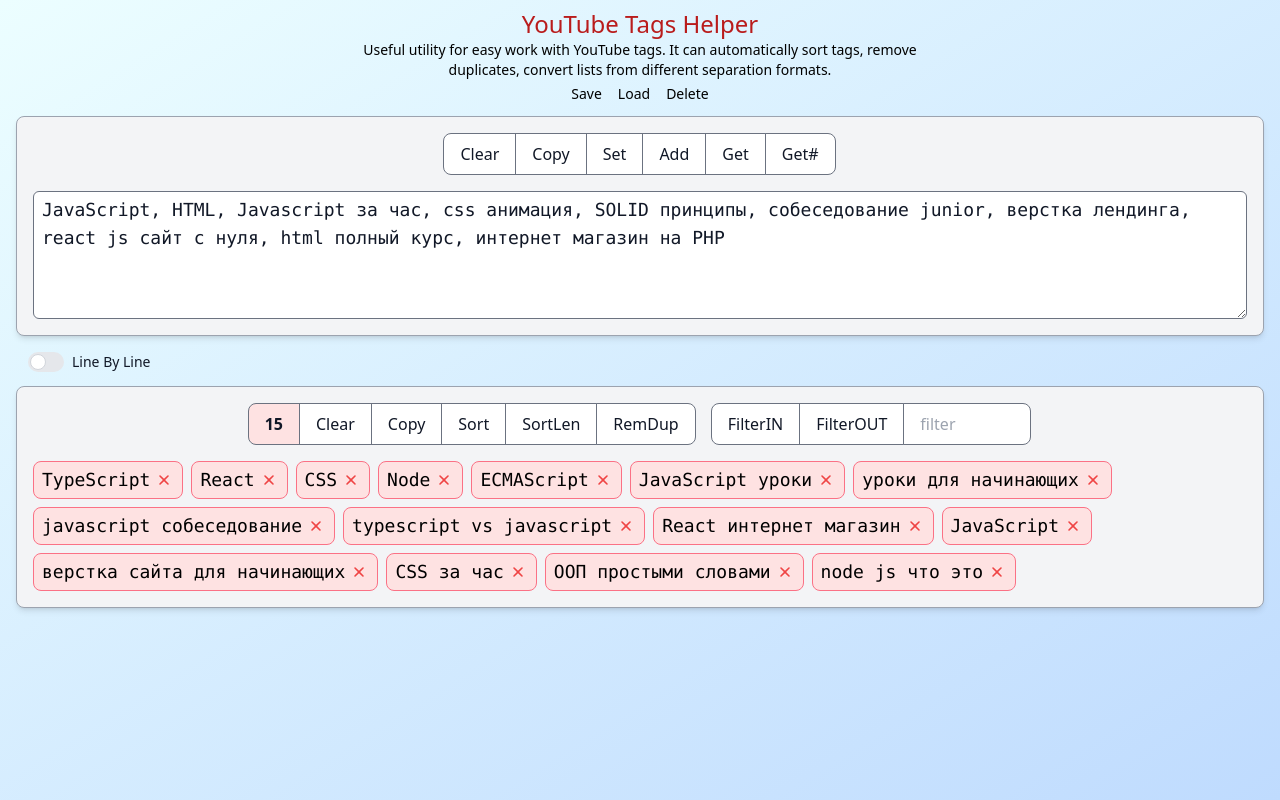
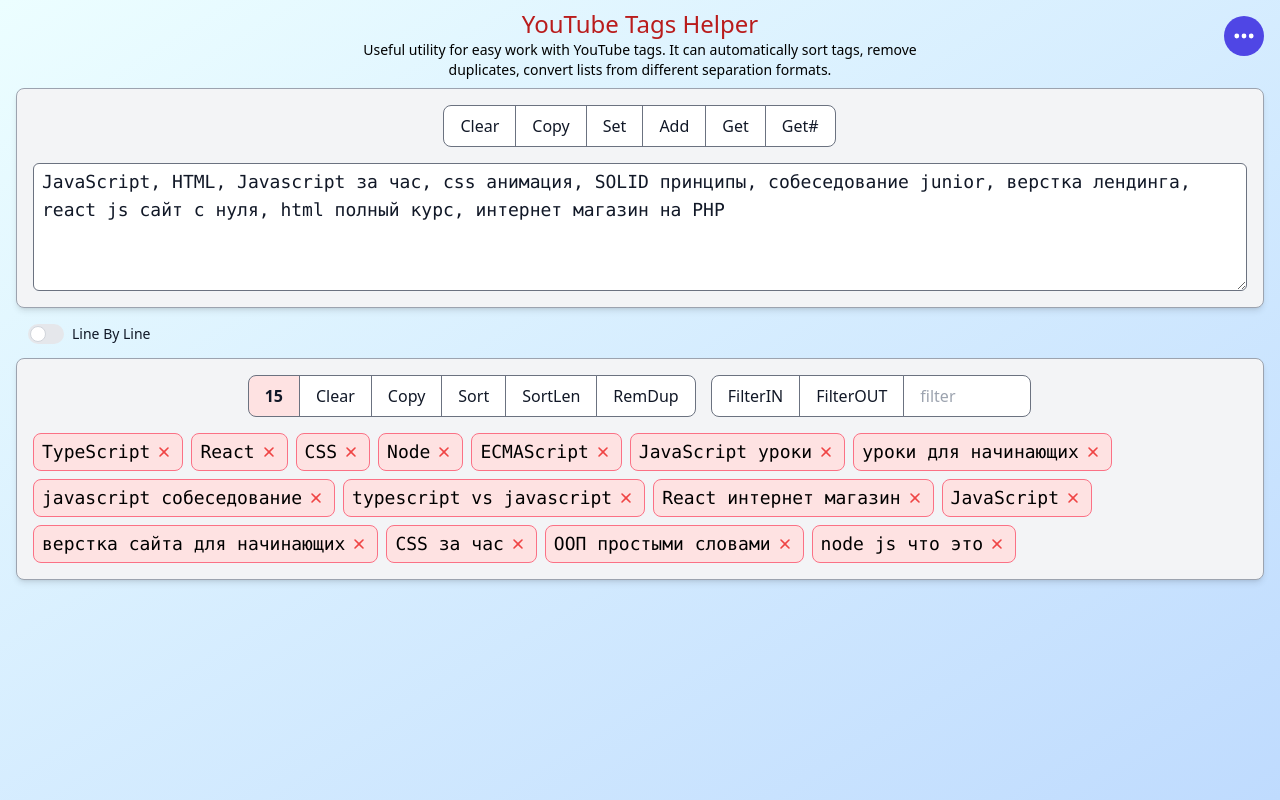
Before and after one commit to devmikealex/YouTube-Tags-Helper, a React (Vite) app: page / in a window 1280 px wide. Built offline with nearby package versions, Linux system fonts and the light colour scheme.

Commit message:
Add SpeedDial

```diff
--- a/src/App.tsx
+++ b/src/App.tsx
@@ -1,9 +1,10 @@
 import './App.css'
-import SaveLoad from './components/SaveLoad'
 import Settings from './components/Settings'
 import TagsInput from './components/TagsInput'
 import TagsOutput from './components/TagsOutput'
 import ToastsList from './components/ToastsList'
+import SpeedDial from './components/SpeedDial'
+import SaveLoad from './components/SaveLoad'
 
 function App() {
     return (
@@ -14,12 +15,13 @@ function App() {
             <div className='text-center max-w-xl overflow-hidden mx-auto text-sm'>
                 Useful utility for easy work with YouTube tags. It can automatically sort
                 tags, remove duplicates, convert lists from different separation formats.
-                <SaveLoad />
+                {/* <SaveLoad /> */}
             </div>
             <TagsInput />
             <Settings />
             <TagsOutput />
             <ToastsList />
+            <SpeedDial />
         </div>
     )
 }
--- a/src/components/SaveLoad.tsx
+++ b/src/components/SaveLoad.tsx
@@ -6,7 +6,11 @@ import createToast from '../utils/createToast'
 import { loadState, resetSavedState, saveState } from '../utils/localStorage'
 import Tooltip from './Tooltip'
 
-const style = 'hover:bg-indigo-200 py-1 px-2'
+interface Props {
+    className: string
+}
+
+const style = 'hover:bg-indigo-100 py-1 px-6 w-full'
 
 function save() {
     const tagsInput = document.querySelector('#tags-input') as HTMLTextAreaElement
@@ -30,11 +34,11 @@ function load(dispatch: Function): boolean {
     return true
 }
 
-function SaveLoad() {
+function SaveLoad(props: Props) {
     const dispatch = useDispatch()
 
     return (
-        <div>
+        <div className={props.className}>
             <Tooltip text='Save the state in the browser'>
                 <button
                     className={style}
--- /dev/null
+++ b/src/components/SpeedDial.tsx
@@ -0,0 +1,35 @@
+import { useRef } from 'react'
+import ThreePoints from './icons/ThreePoints'
+import SaveLoad from './SaveLoad'
+
+function SpeedDial() {
+    const menuRef = useRef<HTMLDivElement>(null)
+
+    return (
+        <div
+            data-dial-init
+            className='fixed top-4 right-4 group'
+            onMouseLeave={(e) => {
+                if (menuRef.current) menuRef.current.classList.add('hidden')
+            }}
+        >
+            <button
+                className='flex items-center justify-center ml-auto text-white bg-indigo-600 rounded-full w-10 h-10 hover:bg-indigo-700 focus:outline-none'
+                onClick={(e) => {
+                    if (menuRef.current) menuRef.current.classList.toggle('hidden')
+                }}
+            >
+                <ThreePoints w='w-6' h='h-6' />
+            </button>
+            <div
+                id='speed-dial-menu-dropdown'
+                ref={menuRef}
+                className='flex flex-col justify-start hidden py-1 mb-4 space-y-2 bg-white border border-gray-400 rounded-lg shadow-lg'
+            >
+                <SaveLoad className='flex flex-col p-2' />
+            </div>
+        </div>
+    )
+}
+
+export default SpeedDial
--- a/src/components/Tooltip.tsx
+++ b/src/components/Tooltip.tsx
@@ -1,8 +1,8 @@
 function Tooltip({ text, children }: { text: string; children: React.ReactNode }) {
     return (
-        <div className='group inline-block'>
+        <div className='group/tooltip inline-block'>
             {children}
-            <div className='fixed opacity-0 invisible group-hover:visible group-hover:opacity-100 transition-opacity duration-500 px-4 py-2 bottom-5 left-1/2 -translate-x-1/2 text-center text-sm z-50 border border-blue-500 bg-blue-200 text-indigo-900 rounded-lg shadow-lg'>
+            <div className='fixed opacity-0 invisible group-hover/tooltip:visible group-hover/tooltip:opacity-100 transition-opacity duration-500 px-4 py-2 bottom-5 left-1/2 -translate-x-1/2 text-center text-sm z-50 border border-blue-500 bg-blue-200 text-indigo-900 rounded-lg shadow-lg'>
                 {text}
             </div>
         </div>
--- /dev/null
+++ b/src/components/icons/ThreePoints.tsx
@@ -0,0 +1,21 @@
+interface Props {
+    w: string
+    h: string
+}
+
+function ThreePoints(props: Props) {
+    return (
+        <svg
+            aria-hidden='true'
+            // className='w-6 h-6'
+            className={`${props.w} ${props.h}`}
+            fill='currentColor'
+            viewBox='0 0 20 20'
+            xmlns='http://www.w3.org/2000/svg'
+        >
+            <path d='M6 10a2 2 0 11-4 0 2 2 0 014 0zM12 10a2 2 0 11-4 0 2 2 0 014 0zM16 12a2 2 0 100-4 2 2 0 000 4z'></path>
+        </svg>
+    )
+}
+
+export default ThreePoints
```
